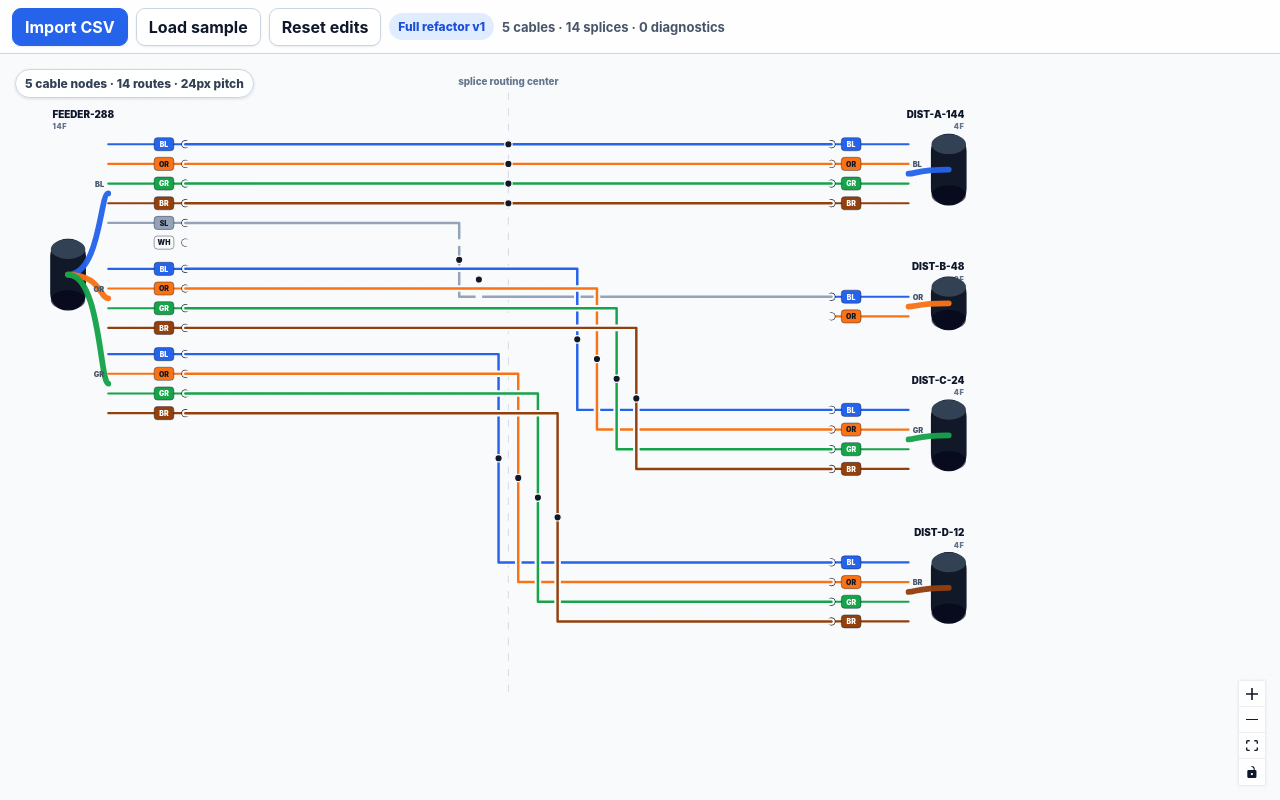
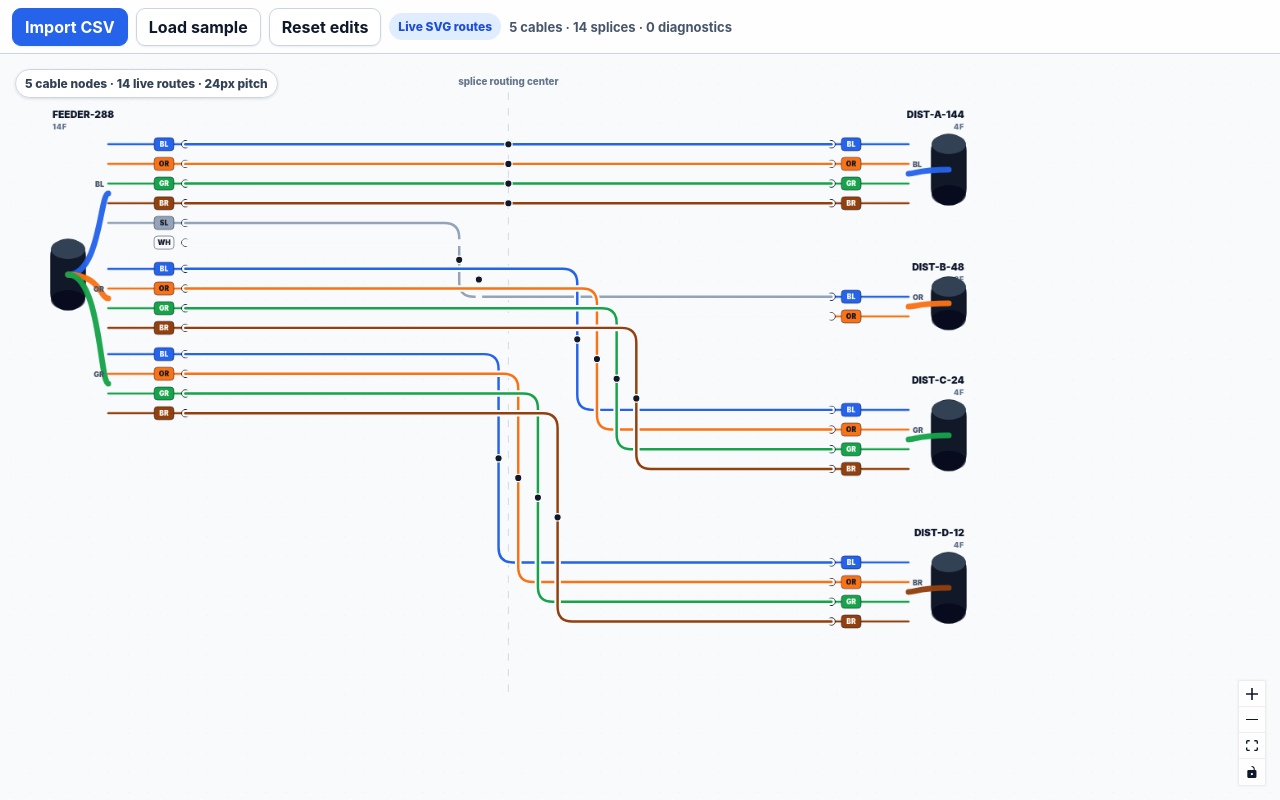
Before and after one commit to R2-Repo/splicegpt, a React (Vite) app: page / in a window 1280 px wide. Built offline with nearby package versions, Linux system fonts and the light colour scheme.

Commit message:
Enable live SVG canvas routing

```diff
--- a/src/App.tsx
+++ b/src/App.tsx
@@ -52,7 +52,7 @@ export default function App() {
         </label>
         <button type="button" className="button" onClick={() => importText(sampleCsv)}>Load sample</button>
         <button type="button" className="button" onClick={() => setOverrides(cloneOverrides(emptyOverrides))}>Reset edits</button>
-        <span className="status-pill">Full refactor v1</span>
+        <span className="status-pill">Live SVG routes</span>
         <span className="top-import-bar__meta">{model.cables.length} cables · {model.connections.length} splices · {diagnosticCount} diagnostics</span>
       </div>
 
--- a/src/components/SpliceCanvas.tsx
+++ b/src/components/SpliceCanvas.tsx
@@ -11,8 +11,7 @@ import {
 } from "@xyflow/react";
 import "@xyflow/react/dist/style.css";
 import { sideForCanvasX } from "../engine/layout";
-import { routePath } from "../engine/routing";
-import type { DiagramOverrides, LayoutPlan, Point, RoutedStrand, RoutePlan } from "../engine/types";
+import type { DiagramOverrides, FiberAnchor, LayoutPlan, Point, RoutedStrand, RoutePlan } from "../engine/types";
 import { CableNode, type CableFlowNode } from "./CableNode";
 
 type Props = {
@@ -23,18 +22,78 @@ type Props = {
 };
 
 const nodeTypes = { cable: CableNode } as NodeTypes;
+const LANE_SPACING = 24;
+const SAME_SIDE_INSET = 150;
+const MIN_HANDLE_CLEARANCE = 60;
+const CORNER_RADIUS = 18;
+
+function fmt(value: number): string {
+  return value.toFixed(1);
+}
+
+function pointBetween(from: Point, to: Point, distance: number): Point {
+  const length = Math.hypot(to.x - from.x, to.y - from.y);
+  if (length < 0.01) return from;
+  const ratio = distance / length;
+  return { x: from.x + (to.x - from.x) * ratio, y: from.y + (to.y - from.y) * ratio };
+}
+
+function smoothRoutePath(points: Point[]): string {
+  if (points.length === 0) return "";
+  if (points.length === 1) return `M ${fmt(points[0]!.x)} ${fmt(points[0]!.y)}`;
+  if (points.length === 2) {
+    const [source, target] = points;
+    const direction = target.x >= source.x ? 1 : -1;
+    const handle = Math.min(240, Math.max(64, Math.abs(target.x - source.x) * 0.5));
+    return `M ${fmt(source.x)} ${fmt(source.y)} C ${fmt(source.x + handle * direction)} ${fmt(source.y)}, ${fmt(target.x - handle * direction)} ${fmt(target.y)}, ${fmt(target.x)} ${fmt(target.y)}`;
+  }
+
+  const parts = [`M ${fmt(points[0]!.x)} ${fmt(points[0]!.y)}`];
+  for (let index = 1; index < points.length - 1; index += 1) {
+    const previous = points[index - 1]!;
+    const current = points[index]!;
+    const next = points[index + 1]!;
+    const previousLength = Math.hypot(current.x - previous.x, current.y - previous.y);
+    const nextLength = Math.hypot(next.x - current.x, next.y - current.y);
+    const radius = Math.min(CORNER_RADIUS, previousLength / 2, nextLength / 2);
+
+    if (radius < 1) {
+      parts.push(`L ${fmt(current.x)} ${fmt(current.y)}`);
+      continue;
+    }
+
+    const before = pointBetween(current, previous, radius);
+    const after = pointBetween(current, next, radius);
+    parts.push(`L ${fmt(before.x)} ${fmt(before.y)}`);
+    parts.push(`Q ${fmt(current.x)} ${fmt(current.y)} ${fmt(after.x)} ${fmt(after.y)}`);
+  }
+
+  const last = points[points.length - 1]!;
+  parts.push(`L ${fmt(last.x)} ${fmt(last.y)}`);
+  return parts.join(" ");
+}
+
+function midpointLaneX(args: { source: Point; target: Point; lane: number; laneCount: number; centerX: number }): number {
+  const { source, target, lane, laneCount, centerX } = args;
+  const sameSide = source.x < centerX === target.x < centerX;
+  if (sameSide) {
+    const sideSign = source.x < centerX ? 1 : -1;
+    return source.x + sideSign * (SAME_SIDE_INSET + lane * LANE_SPACING);
+  }
+  const middle = (source.x + target.x) / 2;
+  return middle + (lane - (laneCount - 1) / 2) * LANE_SPACING;
+}
+
+function liveRoutePoints(source: Point, target: Point, midX: number): Point[] {
+  if (Math.abs(source.y - target.y) < 0.5) return [source, target];
+  return [source, { x: midX, y: source.y }, { x: midX, y: target.y }, target];
+}
 
 function fusionPoint(route: RoutedStrand): Point {
   if (route.points.length <= 2) {
-    return {
-      x: (route.source.x + route.target.x) / 2,
-      y: (route.source.y + route.target.y) / 2,
-    };
+    return { x: (route.source.x + route.target.x) / 2, y: (route.source.y + route.target.y) / 2 };
   }
-  return {
-    x: route.midX,
-    y: (route.source.y + route.target.y) / 2,
-  };
+  return { x: route.midX, y: (route.source.y + route.target.y) / 2 };
 }
 
 function buildFlowNodes(layout: LayoutPlan): CableFlowNode[] {
@@ -55,9 +114,94 @@ function buildFlowNodes(layout: LayoutPlan): CableFlowNode[] {
   }));
 }
 
+function layoutFromLiveNodes(layout: LayoutPlan, nodes: CableFlowNode[]): LayoutPlan {
+  const positions = new Map(nodes.map((node) => [node.id, node.position]));
+  let hasMovedNode = false;
+
+  const cables = layout.cables.map((cable) => {
+    const position = positions.get(cable.id);
+    if (!position) return cable;
+
+    const dx = position.x - cable.x;
+    const dy = position.y - cable.y;
+    if (Math.abs(dx) < 0.01 && Math.abs(dy) < 0.01) return cable;
+
+    hasMovedNode = true;
+    return {
+      ...cable,
+      x: position.x,
+      y: position.y,
+      anchors: cable.anchors.map((anchor) => ({
+        ...anchor,
+        absolute: { x: anchor.absolute.x + dx, y: anchor.absolute.y + dy },
+      })),
+    };
+  });
+
+  if (!hasMovedNode) return layout;
+
+  const anchorDrafts: Record<string, Partial<Record<"source" | "target", FiberAnchor>>> = {};
+  for (const cable of cables) {
+    for (const anchor of cable.anchors) {
+      anchorDrafts[anchor.connectionId] = {
+        ...anchorDrafts[anchor.connectionId],
+        [anchor.role]: anchor,
+      };
+    }
+  }
+
+  const anchorsByConnection: LayoutPlan["anchorsByConnection"] = {};
+  for (const [connectionId, draft] of Object.entries(anchorDrafts)) {
+    if (draft.source && draft.target) anchorsByConnection[connectionId] = { source: draft.source, target: draft.target };
+  }
+
+  return { ...layout, cables, anchorsByConnection };
+}
+
+function zoneKey(source: Point, target: Point, centerX: number): string {
+  return `${source.x < centerX ? "L" : "R"}-${target.x < centerX ? "L" : "R"}`;
+}
+
+function rerouteLive(routes: RoutedStrand[], layout: LayoutPlan): RoutedStrand[] {
+  const grouped = new Map<string, RoutedStrand[]>();
+  const projected = routes.flatMap((route) => {
+    const anchors = layout.anchorsByConnection[route.connectionId];
+    if (!anchors) return [];
+    return [{ ...route, source: anchors.source.absolute, target: anchors.target.absolute }];
+  });
+
+  for (const route of projected) {
+    const key = zoneKey(route.source, route.target, layout.centerX);
+    grouped.set(key, [...(grouped.get(key) ?? []), route]);
+  }
+
+  const updated = new Map<string, RoutedStrand>();
+  for (const [key, group] of grouped) {
+    const ordered = [...group].sort((a, b) => a.lane - b.lane || a.connectionId.localeCompare(b.connectionId));
+    for (const [lane, route] of ordered.entries()) {
+      let midX = midpointLaneX({ source: route.source, target: route.target, lane, laneCount: ordered.length, centerX: layout.centerX });
+      if (Math.abs(midX - route.source.x) < MIN_HANDLE_CLEARANCE || Math.abs(midX - route.target.x) < MIN_HANDLE_CLEARANCE) {
+        const sourceSideSign = route.source.x < layout.centerX ? 1 : -1;
+        midX = route.source.x + sourceSideSign * (MIN_HANDLE_CLEARANCE + lane * LANE_SPACING);
+      }
+      updated.set(route.id, {
+        ...route,
+        midX,
+        lane,
+        zoneKey: key,
+        points: liveRoutePoints(route.source, route.target, midX),
+      });
+    }
+  }
+
+  return routes.map((route) => updated.get(route.id) ?? route);
+}
+
 function SpliceCanvasInner({ layout, routes, overrides, onOverridesChange }: Props) {
   const nodesForLayout = useMemo(() => buildFlowNodes(layout), [layout]);
   const [nodes, setNodes, onNodesChange] = useNodesState<CableFlowNode>(nodesForLayout);
+  const liveLayout = useMemo(() => layoutFromLiveNodes(layout, nodes), [layout, nodes]);
+  const liveRoutes = useMemo(() => rerouteLive(routes.routes, liveLayout), [routes.routes, liveLayout]);
 
   useEffect(() => {
     setNodes(nodesForLayout);
@@ -105,14 +249,14 @@ function SpliceCanvasInner({ layout, routes, overrides, onOverridesChange }: Pro
         <Background gap={24} color="#dbe3ee" />
         <Controls position="bottom-right" />
         <Panel position="top-left" className="canvas-debug-panel">
-          {layout.cables.length === 0 ? "No cable nodes parsed" : `${layout.cables.length} cable nodes · ${routes.routes.length} routes · 24px pitch`}
+          {liveLayout.cables.length === 0 ? "No cable nodes parsed" : `${liveLayout.cables.length} cable nodes · ${liveRoutes.length} live routes · 24px pitch`}
         </Panel>
         <ViewportPortal>
-          <svg className="route-overlay" width={layout.width} height={layout.height} viewBox={`0 0 ${layout.width} ${layout.height}`}>
-            <line x1={layout.centerX} x2={layout.centerX} y1="28" y2={layout.height - 28} stroke="#cbd5e1" strokeDasharray="9 10" />
-            <text x={layout.centerX} y="38" textAnchor="middle" className="center-label">splice routing center</text>
-            {routes.routes.map((route) => {
-              const d = routePath(route.points);
+          <svg className="route-overlay" width={liveLayout.width} height={liveLayout.height} viewBox={`0 0 ${liveLayout.width} ${liveLayout.height}`}>
+            <line x1={liveLayout.centerX} x2={liveLayout.centerX} y1="28" y2={liveLayout.height - 28} stroke="#cbd5e1" strokeDasharray="9 10" />
+            <text x={liveLayout.centerX} y="38" textAnchor="middle" className="center-label">splice routing center</text>
+            {liveRoutes.map((route) => {
+              const d = smoothRoutePath(route.points);
               const dot = fusionPoint(route);
               return (
                 <g key={route.id} className="route-group" onClick={() => toggleProtected(route.connectionId)}>
--- a/src/styles.css
+++ b/src/styles.css
@@ -94,6 +94,7 @@ button, input { font: inherit; }
   border: none !important;
   box-shadow: none !important;
   padding: 0 !important;
+  will-change: transform;
 }
 
 .react-flow__node.selected .cable-node-svg {
@@ -106,6 +107,7 @@ button, input { font: inherit; }
   top: 0;
   overflow: visible;
   pointer-events: none;
+  shape-rendering: geometricPrecision;
 }
 
 .route-group {
@@ -113,7 +115,13 @@ button, input { font: inherit; }
   cursor: pointer;
 }
 
+.route-group path,
+.route-group circle {
+  transition: stroke-width 120ms ease, opacity 120ms ease;
+}
+
 .route-group:hover path:nth-child(2) { stroke-width: 5; }
+.route-group:hover circle { opacity: 0.9; }
 
 .canvas-debug-panel {
   padding: 6px 9px;
```
